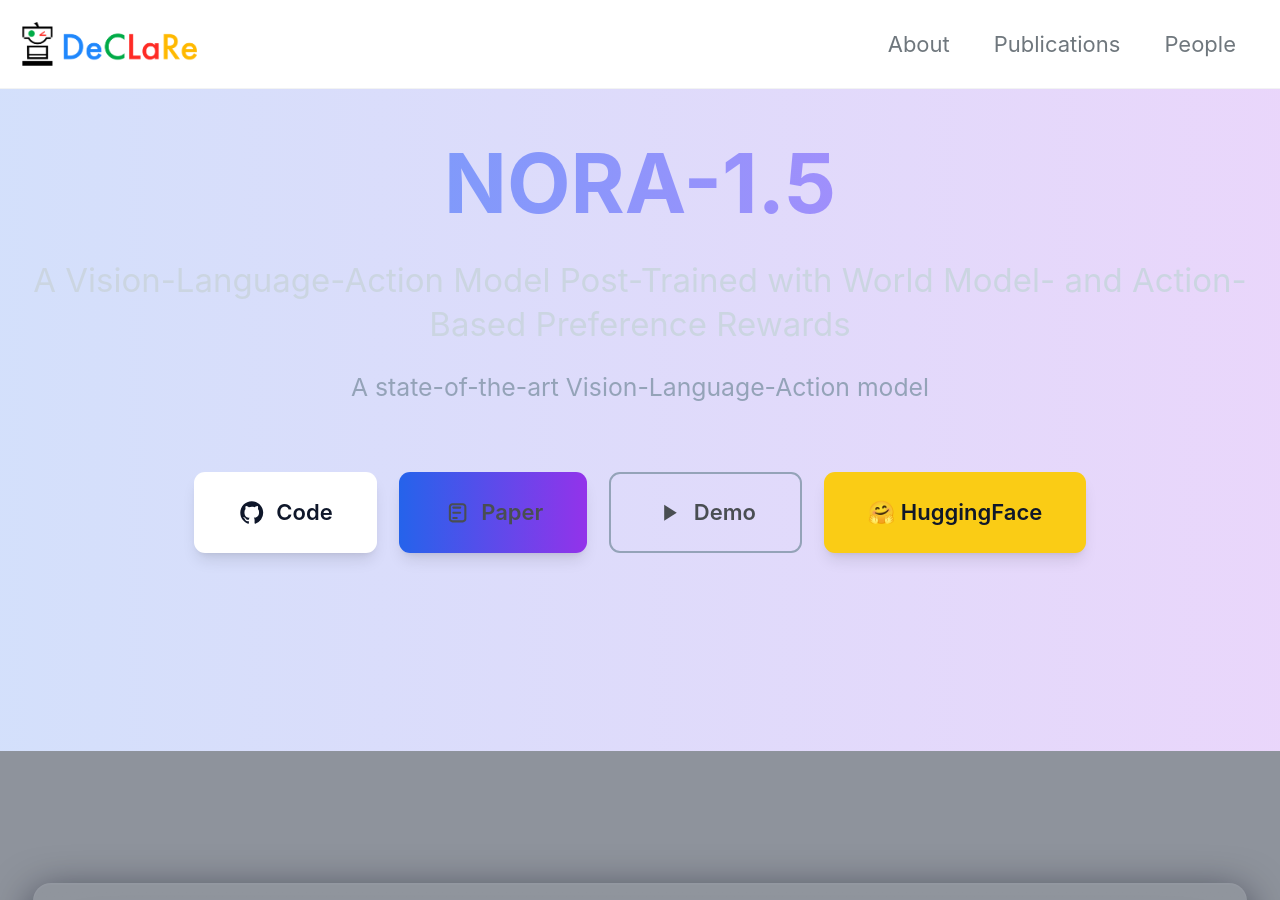
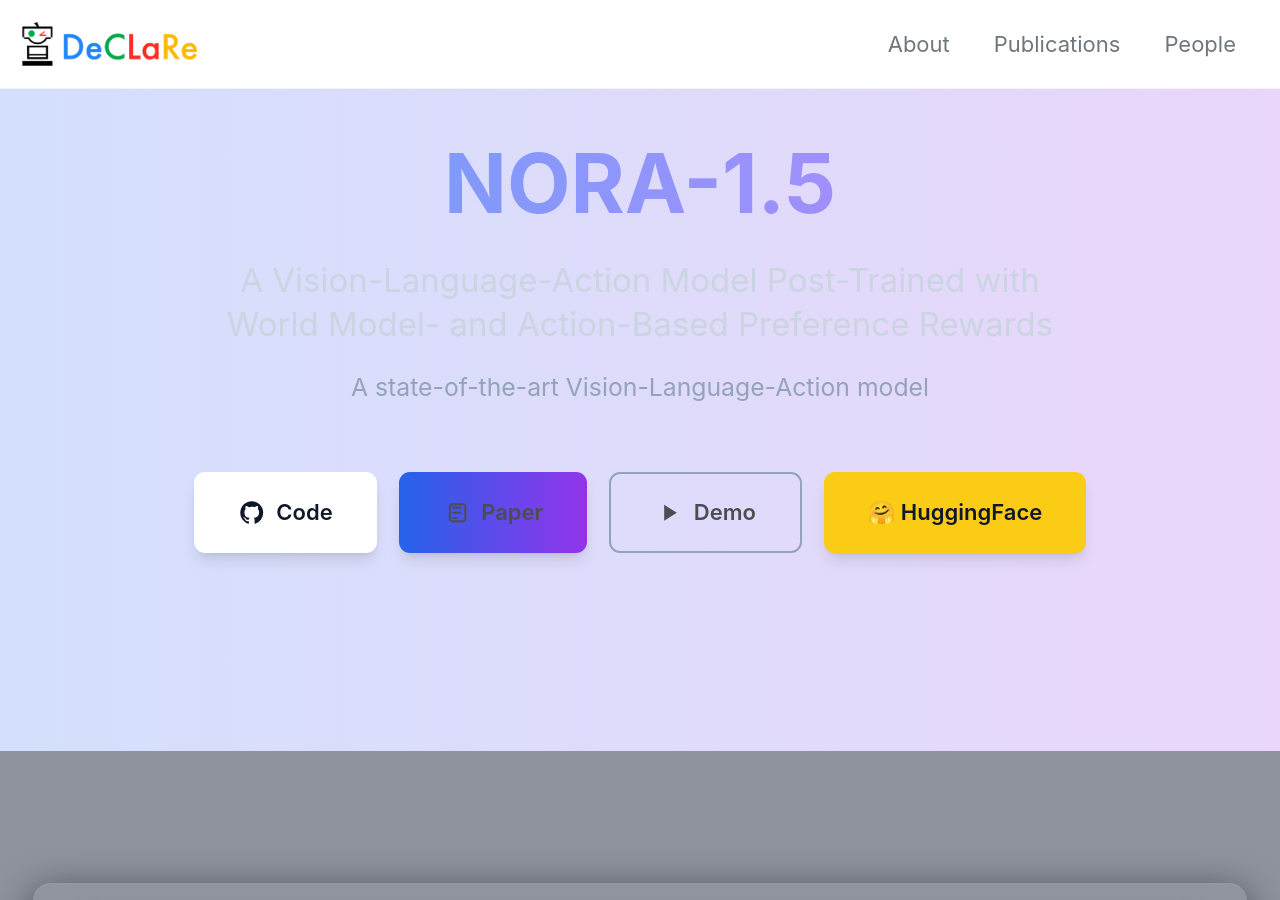
Before and after one commit to declare-lab/declare-lab.github.io, a Jekyll site: the page nora-1.5.html, which Jekyll copies as it is, in a window 1280 px wide and 900 px high, scrolled down 354 px. Built offline with Jekyll 4.4.1, drawn with Linux system fonts in a browser that asks for light colours; cached includes are drawn as plain includes; nearby versions of some CDN libraries; our own code applies the rules of GitHub Pages for plain Markdown files.

Commit message:
Fix paper title

```diff
--- a/nora-1.5.html
+++ b/nora-1.5.html
@@ -66,7 +66,7 @@
           <img src="https://declare-lab.github.io/assets/images/nora1.5-new.png" alt="NORA Logo" class="w-40 h-40 object-contain" />
         </div>
         <h1 class="text-6xl font-bold mb-6 bg-clip-text text-transparent bg-gradient-to-r from-blue-400 to-purple-400">NORA-1.5</h1>
-        <p class="text-2xl text-slate-300 mb-4">A Vision-Language-Action Model Post-Trained with World Model- and Action-Based Preference Rewards</p>
+        <p class="text-2xl text-slate-300 mb-4">A Vision-Language-Action Model Post-Trained with <br> World Model- and Action-Based Preference Rewards</p>
         <p class="text-lg text-slate-400 mb-12 max-w-3xl mx-auto">A state-of-the-art Vision-Language-Action model</p>
 <div class="flex flex-wrap justify-center gap-4 mb-16">
 
```
